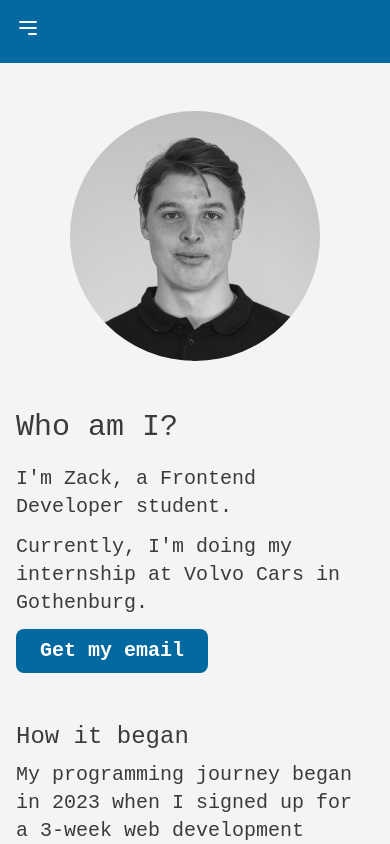
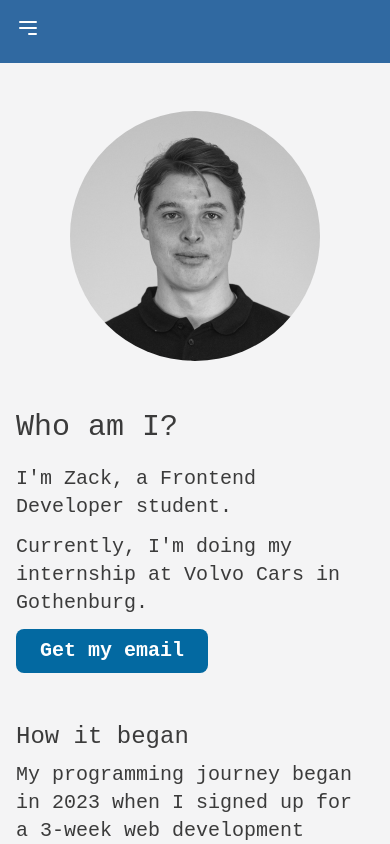
Before and after one commit to zackforssberg/portfolio, a Next.js app: page / in a window 390 px wide. Shown: the top 844 px of the page. Built offline with nearby package versions, Linux system fonts and the light colour scheme.

Commit message:
added navbarcolor

```diff
--- a/src/app/components/Navbar.tsx
+++ b/src/app/components/Navbar.tsx
@@ -19,7 +19,7 @@ export default function Navbar() {
   }, []);
 
   return (
-    <nav className="bg-sky-700 p-4 md:p-8 lg:p-12">
+    <nav className="bg-navbarcolor p-4 md:p-8 lg:p-12">
       <div className="flex items-center justify-between">
         {/* Logo */}
         {/* <div className="text-white text-lg font-bold">
@@ -74,7 +74,7 @@ export default function Navbar() {
         style={{
           maxHeight: isOpen ? `${menuHeight}px` : "0px",
         }}
-        className={`transition-all duration-500 ease-in-out overflow-hidden md:hidden absolute left-0 w-full bg-sky-700 pb-3`}
+        className={`transition-all duration-500 ease-in-out overflow-hidden md:hidden absolute left-0 w-full bg-navbarcolor pb-3`}
       >
         <div className="flex flex-col space-y-4 mt-4 ml-4">
           <Link href="/" className="text-white" onClick={toggleMenu}>
--- a/src/app/globals.css
+++ b/src/app/globals.css
@@ -5,12 +5,14 @@
 :root {
   --background: #f4f4f5;
   --foreground: #3B3B3B;
+  --navbar: #3069A1;
 }
 
 @media (prefers-color-scheme: dark) {
   :root {
     --background: #3B3B3B;
     --foreground: #ededed;
+    --navbar: #3B3B3B;
   }
 }
 
--- a/tailwind.config.js
+++ b/tailwind.config.js
@@ -8,6 +8,7 @@ module.exports = {
       colors: {
         background: 'var(--background)',
         foreground: 'var(--foreground)',
+        navbarcolor: 'var(--navbar)'
       },
       animation: {
         boink: 'boink 0.2s ease-in-out',
```
